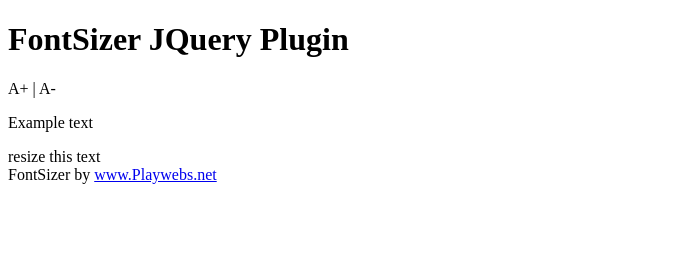
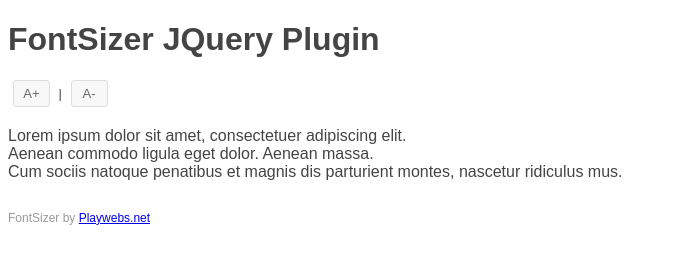
Before and after one commit to incloud-ar/fontsizer, a plain HTML site: page index.html in a window 1280 px wide. Shown: the whole page, without its empty margins (0-673 px from the left). Drawn offline with nearby package versions, Linux system fonts and the light colour scheme.

Commit message:
change controls

```diff
--- a/index.html
+++ b/index.html
@@ -2,7 +2,6 @@
 <html lang="en">
   <head>
     <meta charset="utf-8">
-    <meta name="viewport" content="width=device-width, initial-scale=1.0">
     <meta name="author" content="Gerónimo Ortiz">
     <title>FontSizer Jquery Plugin</title>
     <link href="styles.css" rel="stylesheet" type="text/css">
@@ -11,7 +10,7 @@
 
     <script type="text/javascript">
       $(function() {
-        $('#controls a').fontsizer({
+        $('#controls span').fontsizer({
           min: '18',
           max: '36',
           elements: 'p, .resize'
@@ -27,18 +26,21 @@
     </header>
 
     <div id="controls">
-      <span id="max"> A+ </span> | <span id="min"> A- </a>
+      <a href="javascript:void(0);" id="sizermax"> A+ </a> | <a href="javascript:void(0);" id="sizermin"> A- </a>
     </div>
 
     <main>
 
-      	<p>Example text</p>
-        <div class="resize"> resize this text </div>
+        <div class="resize">
+          Lorem ipsum dolor sit amet, consectetuer adipiscing elit. <br>
+          Aenean commodo ligula eget dolor. Aenean massa. <br>
+          Cum sociis natoque penatibus et magnis dis parturient montes, nascetur ridiculus mus.
+        </div>
 
     </main>
 
     <footer>
-      	FontSizer by <a href="http://playwebs.net">www.Playwebs.net</a>
+      	FontSizer by <a href="http://playwebs.net">Playwebs.net</a>
     </footer>
 
   </body>
--- a/styles.css
+++ b/styles.css
@@ -1 +1,30 @@
 /* Styles */
+body {
+	font-family: Arial;
+	color: #444;
+}
+
+#controls {
+	font-size: 13px;
+	margin-bottom: 20px;
+}
+#controls a {
+	text-decoration: none;
+	color: #666;
+	cursor: pointer;
+	width: 25px;
+	text-align: center;
+	display: inline-block;
+	padding: 5px;
+	margin: 0px 5px;
+	border: 1px solid #ddd;
+	-webkit-border-radius: 3px;
+	-moz-border-radius: 3px;
+	border-radius: 3px;
+	background: #f8f8f8;
+}
+footer {
+	margin-top: 30px;
+	color: #999;
+	font-size: 12px;
+}
```
